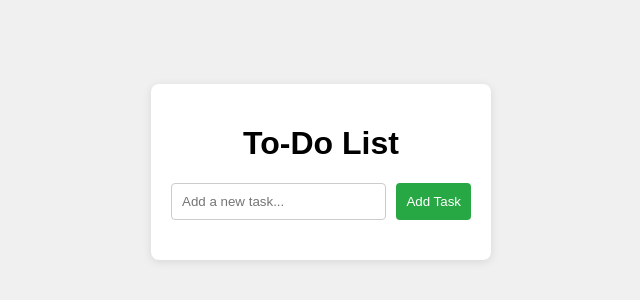
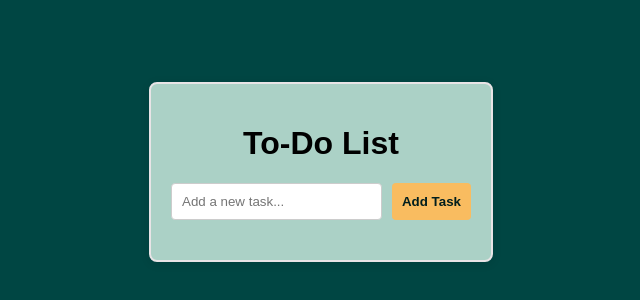
Before and after one commit to Joaoaleluia/to-do-list, a website: page public/index.html in a window 1280 px wide. Shown: the part 228-528 px from the top of the page, without its empty margins (319-959 px from the left). Drawn offline with Linux system fonts and the light colour scheme; no server answers.

Commit message:
Update style.css

```diff
--- a/public/style.css
+++ b/public/style.css
@@ -4,16 +4,17 @@ body{
     justify-content: center;
     align-items: center;
     height: 100vh;
-    background-color: #f0f0f0;
+    background-color: #004643;
     margin: 0;
 }
 
 .container{
-    background-color: white;
+    background-color: #abd1c6;
     padding: 20px;
     border-radius: 8px;
     box-shadow: 0 2px 10px rgba(0, 0, 0, 0.1);
     width: 300px;
+    border: 2px solid #e8e4e6;
 }
 
 h1{
@@ -35,20 +36,23 @@ input{
 button{
     padding: 10px;
     border: none;
-    background: #28a745;
-    color: white;
+    background: #f9bc60;
+    color: #001e1d;
     cursor: pointer;
     border-radius: 4px;
     margin-left: 10px;
+    font-weight: bold;
 }
 
 button:hover{
-    background: #1a672b;
+    background: #f89d15;
 }
 
 ul{
     list-style: none;
     padding: 0;
+    color: #004643;
+    font-weight: bold;
 }
 
 li{
```
